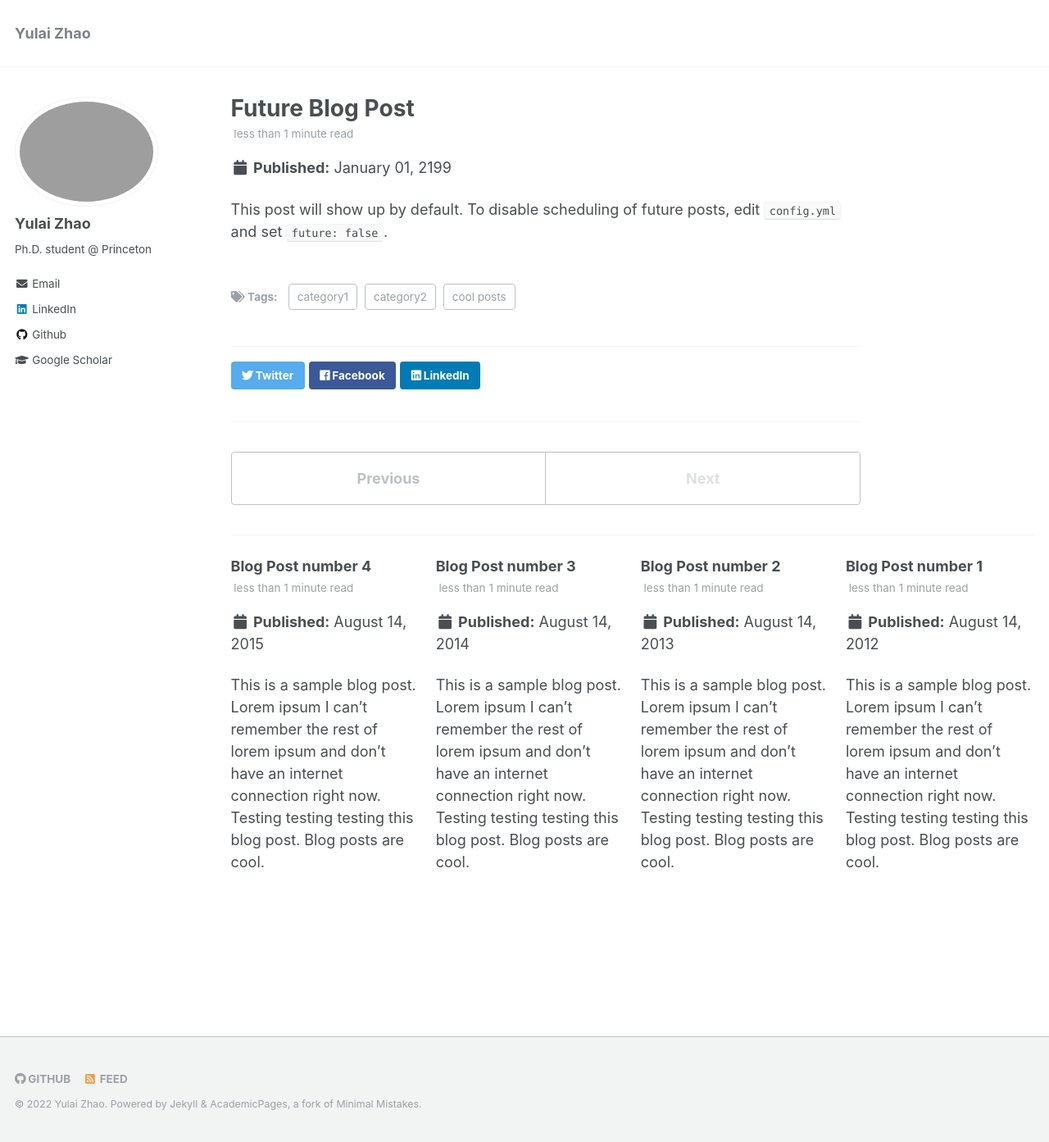
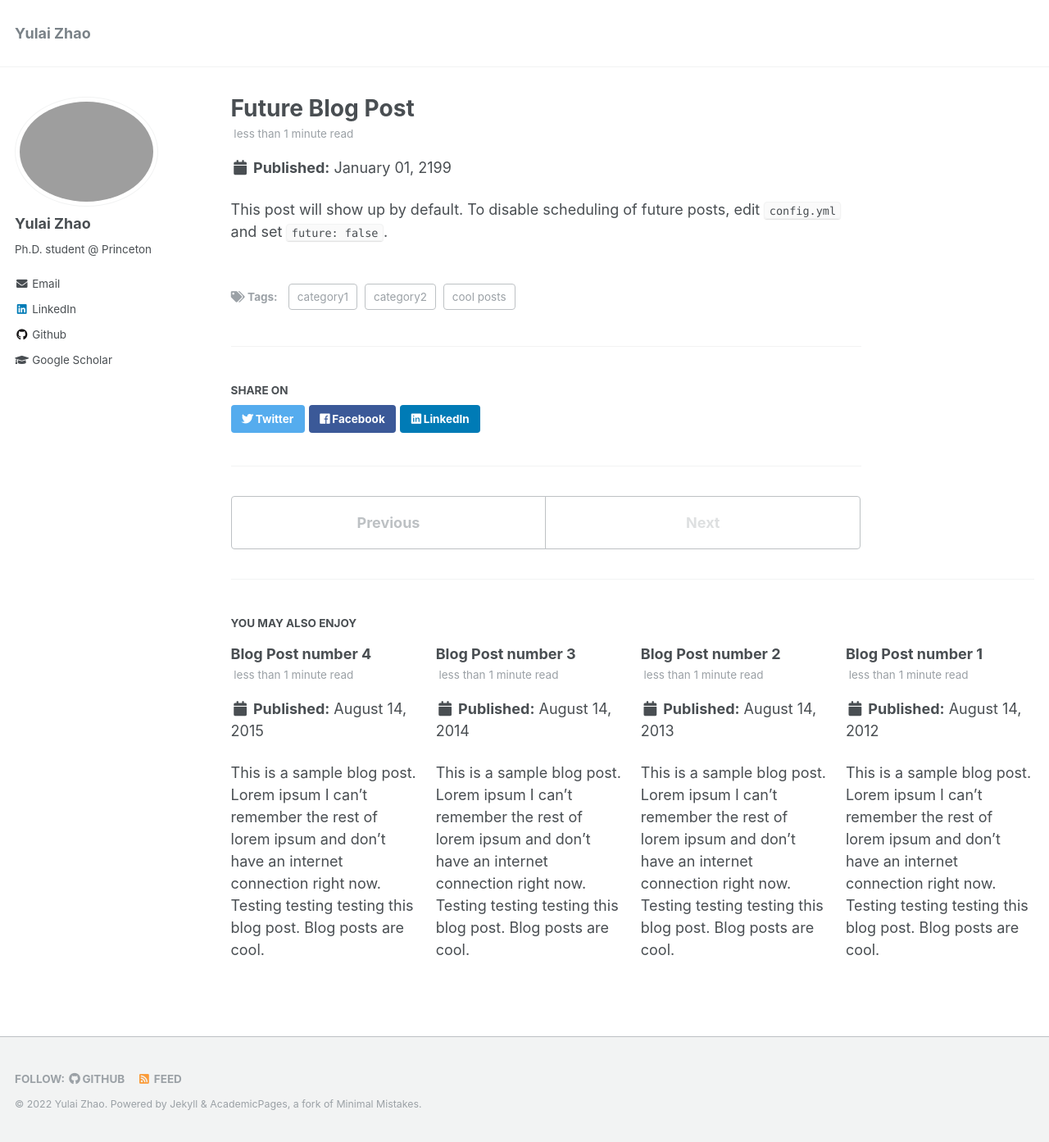
Before and after one commit to zhaoyl18/zhaoyl18.github.io, a Jekyll site: the page built from _posts/2199-01-01-future-post.md, in a window 1280 px wide and 1393 px high. Shown: the whole window at 82% size. Built offline with Jekyll 4.4.1, drawn with Linux system fonts in a browser that asks for light colours; part of the change alters nothing that is shown.

Commit message:
update follow

```diff
--- a/_config.yml
+++ b/_config.yml
@@ -6,7 +6,7 @@
 # `jekyll serve`. If you change this file, please restart the server process.
 
 # Site Settings
-locale                   : "U.S."
+locale                   : "en"
 title                    : "Yulai Zhao"
 title_separator          : "-"
 name                     : &name "Yulai Zhao"
```
